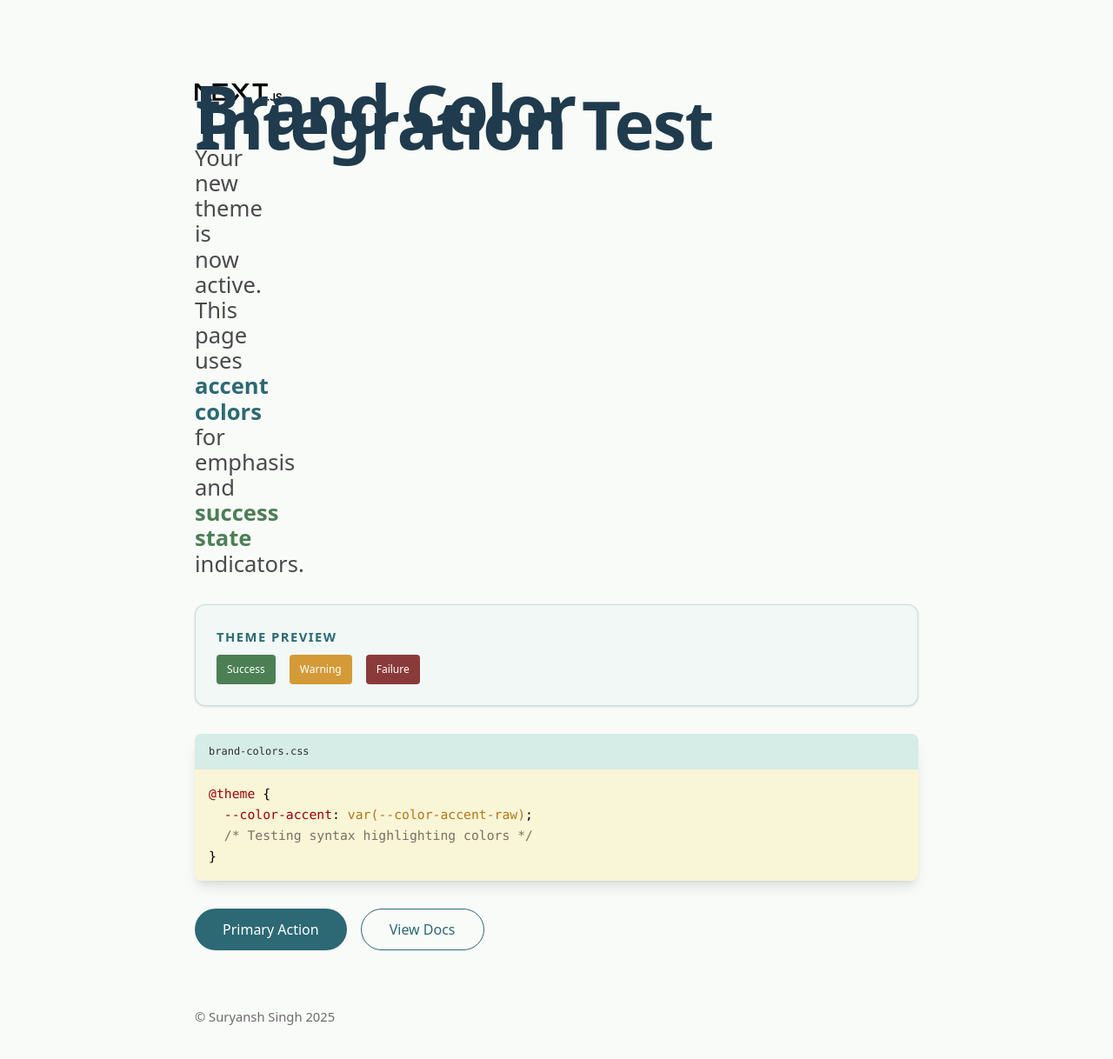
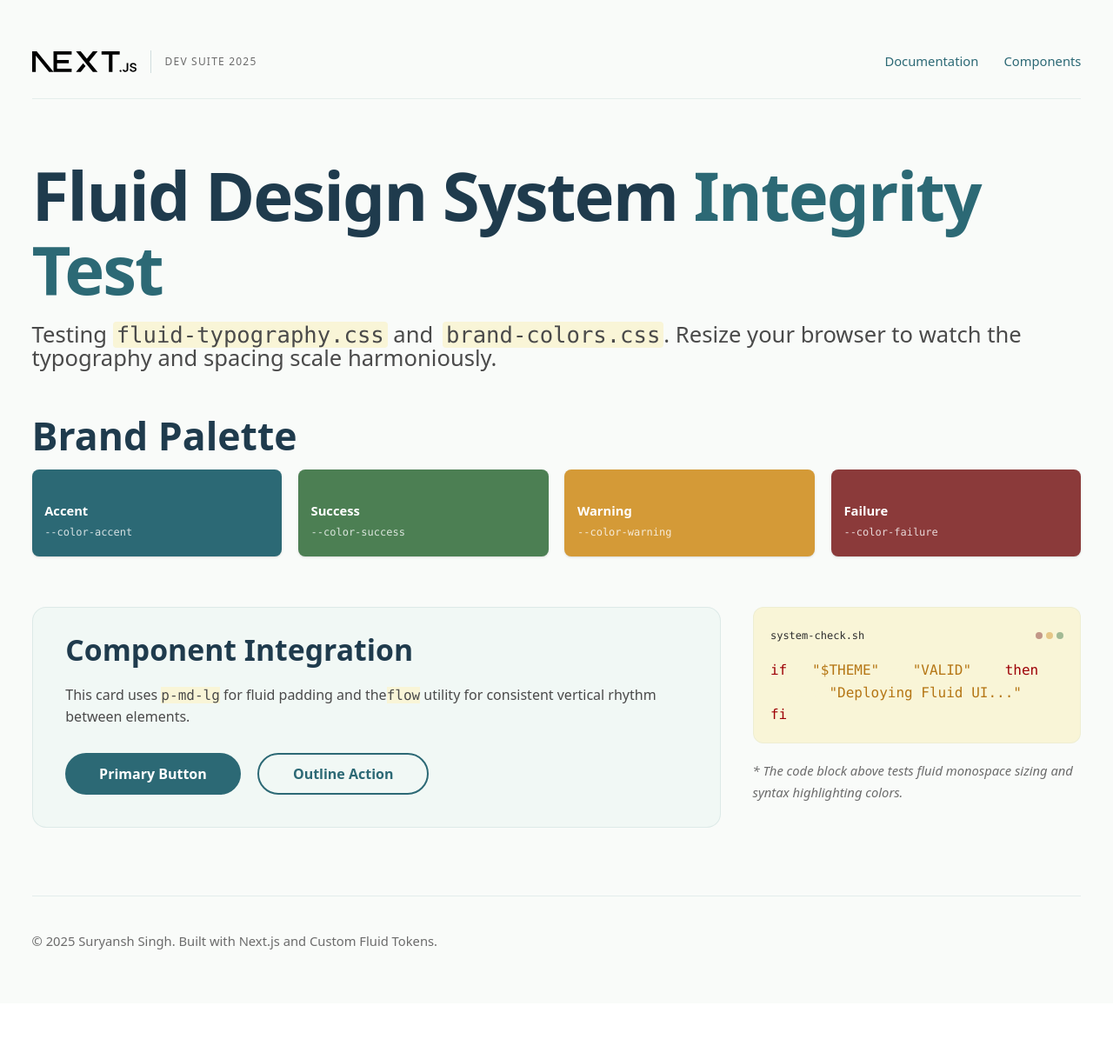
Before and after one commit to thedevmystic/thedevmystic.github.io, a Next.js app: page / in a window 1280 px wide. Shown: the top 1218 px of the page at 87% size. After the commit the page ends 1154 px from the top, so only its background shows below. Built offline with nearby package versions, Linux system fonts and the light colour scheme.

Commit message:
Addition: Updated test website

```diff
--- a/src/app/page.tsx
+++ b/src/app/page.tsx
@@ -2,76 +2,113 @@ import Image from "next/image";
 
 export default function Home() {
   return (
-    // Uses --color-base for the background
-    <div className="flex min-h-screen items-center justify-center bg-base font-sans selection:bg-accent selection:text-white">
-      <main className="flex min-h-screen w-full max-w-4xl flex-col items-center justify-between py-24 px-8 sm:items-start">
+    <div className="min-h-screen bg-base font-sans text-body selection:bg-accent selection:text-white transition-colors duration-300">
+      <main className="container-fluid py-xl flow">
 
+        {/* Header Section */}
+        <header className="flex flex-col gap-sm sm:flex-row sm:items-center sm:justify-between border-b border-accent/10 pb-md">
+          <div className="flex items-center gap-4">
             <Image
               className="dark:invert"
               src="/next.svg"
               alt="Next.js logo"
-          width={100}
-          height={20}
+              width={120}
+              height={24}
               priority
             />
+            <span className="text-caption text-xs uppercase tracking-widest border-l pl-4 border-accent/20">
+              Dev Suite 2025
+            </span>
+          </div>
+          <nav className="flex gap-md text-sm font-medium text-link">
+            <a href="#" className="hover:text-hover transition-colors">Documentation</a>
+            <a href="#" className="hover:text-hover transition-colors">Components</a>
+          </nav>
+        </header>
 
-        <div className="flex flex-col gap-8 w-full">
-          <div className="space-y-4">
-            {/* Uses --color-heading */}
-            <h1 className="text-4xl font-bold tracking-tight text-heading">
-              Brand Color Integration Test
+        {/* Hero Section - Tests Fluid Typography Step 5 & 1 */}
+        <section className="py-lg">
+          <h1 className="text-4xl font-bold tracking-tight text-heading leading-[1.1]">
+            Fluid Design System <span className="text-accent">Integrity Test</span>
           </h1>
-            {/* Uses --color-paragraph */}
-            <p className="max-w-xl text-lg leading-relaxed text-paragraph">
-              Your new theme is now active. This page uses <span className="text-accent font-bold">accent colors</span> for emphasis and <span className="text-success font-semibold">success state</span> indicators.
+          <p className="mt-sm text-lg text-paragraph leading-normal">
+            Testing <span className="font-mono text-code bg-code text-paragraph px-1 rounded">fluid-typography.css</span> and <span className="font-mono text-code bg-code text-paragraph px-1 rounded ml-1">brand-colors.css</span>.
+	    Resize your browser to watch the typography and spacing scale harmoniously.
           </p>
+        </section>
+
+        {/* Color Palette Grid - Tests Semantic Brand Colors */}
+        <section className="flow">
+          <h2 className="text-2xl font-bold text-heading">Brand Palette</h2>
+          <div className="grid grid-cols-2 gap-xs-sm sm:grid-cols-4">
+            <ColorCard label="Accent" bg="bg-accent" text="text-white" hex="--color-accent" />
+            <ColorCard label="Success" bg="bg-success" text="text-white" hex="--color-success" />
+            <ColorCard label="Warning" bg="bg-warning" text="text-white" hex="--color-warning" />
+            <ColorCard label="Failure" bg="bg-failure" text="text-white" hex="--color-failure" />
           </div>
+        </section>
 
-          {/* Feature Card Testing --color-feature */}
-          <div className="rounded-xl border border-accent/20 bg-feature p-6 shadow-sm">
-            <h3 className="text-sm font-bold uppercase tracking-widest text-accent mb-2">Theme Preview</h3>
-            <div className="flex flex-wrap gap-4">
-               <span className="px-3 py-1 rounded bg-success text-white text-xs">Success</span>
-               <span className="px-3 py-1 rounded bg-warning text-white text-xs">Warning</span>
-               <span className="px-3 py-1 rounded bg-failure text-white text-xs">Failure</span>
+        {/* Feature & Layout Test - Tests Fluid Spacing & Utilities */}
+        <div className="grid-main mt-xl">
+          {/* Main Content Area (8 columns) */}
+          <div className="col-span-12 lg:col-span-8 bg-feature rounded-2xl p-md-lg border border-accent/10 flow">
+            <h3 className="text-xl font-bold text-heading">Component Integration</h3>
+            <p className="text-base text-paragraph">
+              This card uses <code className="text-paragraph bg-code text-code">p-md-lg</code> for fluid padding and the
+              <code className="text-paragraph bg-code text-code">flow</code> utility for consistent vertical rhythm between elements.
+            </p>
+
+            <div className="flex flex-wrap gap-sm">
+              <button className="h-12 px-lg rounded-full text-white bg-accent text-button font-bold hover:brightness-110 transition-all">
+                Primary Button
+              </button>
+              <button className="h-12 px-lg rounded-full border-2 border-accent text-link font-bold hover:bg-accent/5 transition-all">
+                Outline Action
+              </button>
             </div>
           </div>
 
-          {/* Syntax Highlighting Test Block using --color-code */}
-          <div className="w-full overflow-hidden rounded-lg bg-code shadow-lg">
-            <div className="flex items-center justify-between bg-toolbar-background px-4 py-2">
-              <span className="text-xs font-mono text-language-label">brand-colors.css</span>
+          {/* Sidebar Area (4 columns) */}
+          <aside className="col-span-12 lg:col-span-4 space-y-sm">
+            <div className="bg-code rounded-xl p-sm border border-accent/5">
+              <div className="flex items-center justify-between mb-xs">
+                <span className="text-xs font-mono text-language-label">system-check.sh</span>
+                <div className="flex gap-1">
+                   <div className="w-2 h-2 rounded-full bg-failure/50" />
+                   <div className="w-2 h-2 rounded-full bg-warning/50" />
+                   <div className="w-2 h-2 rounded-full bg-success/50" />
                 </div>
-            <pre className="p-4 font-mono text-sm leading-6 overflow-x-auto">
+              </div>
+              <pre className="text-code leading-code overflow-x-auto">
                 <code>
-                <span className="text-syntax-keyword">@theme</span> {'{'} <br />
-                &nbsp;&nbsp;<span className="text-syntax-property">--color-accent</span>: <span className="text-syntax-string">var(--color-accent-raw)</span>;<br />
-                &nbsp;&nbsp;<span className="text-syntax-comment">/* Testing syntax highlighting colors */</span><br />
-                {'}'}
+                  <span className="text-syntax-keyword">if</span> [ <span className="text-syntax-string">"$THEME"</span> == <span className="text-syntax-string">"VALID"</span> ]; <span className="text-syntax-keyword">then</span><br />
+                  &nbsp;&nbsp;echo <span className="text-syntax-string">"Deploying Fluid UI..."</span><br />
+                  <span className="text-syntax-keyword">fi</span>
                 </code>
               </pre>
             </div>
+            <p className="text-caption text-sm italic">
+              * The code block above tests fluid monospace sizing and syntax highlighting colors.
+            </p>
+          </aside>
         </div>
 
-        <div className="flex flex-col gap-4 pt-8 text-base font-medium sm:flex-row">
-          <a
-            className="flex h-12 items-center justify-center gap-2 rounded-full bg-accent px-8 text-white transition-all hover:brightness-110"
-            href="#"
-          >
-            Primary Action
-          </a>
-          <a
-            className="flex h-12 items-center justify-center rounded-full border border-accent px-8 text-link transition-colors hover:bg-accent/5"
-            href="#"
-          >
-            View Docs
-          </a>
-        </div>
-
-        <footer className="mt-16 text-caption text-sm">
-          © Suryansh Singh 2025
+        {/* Footer */}
+        <footer className="mt-2xl pt-lg border-t border-accent/10 text-center sm:text-left">
+          <p className="text-caption text-sm">
+            © 2025 Suryansh Singh. Built with Next.js and Custom Fluid Tokens.
+          </p>
         </footer>
       </main>
     </div>
   );
 }
+
+function ColorCard({ label, bg, text, hex }: { label: string, bg: string, text: string, hex: string }) {
+  return (
+    <div className={`${bg} ${text} p-xs rounded-lg shadow-sm flex flex-col justify-end min-h-[100px]`}>
+      <span className="font-bold text-sm">{label}</span>
+      <span className="opacity-80 text-xs font-mono">{hex}</span>
+    </div>
+  );
+}
```
Lines whose indentation alone changed are shown as unchanged.
